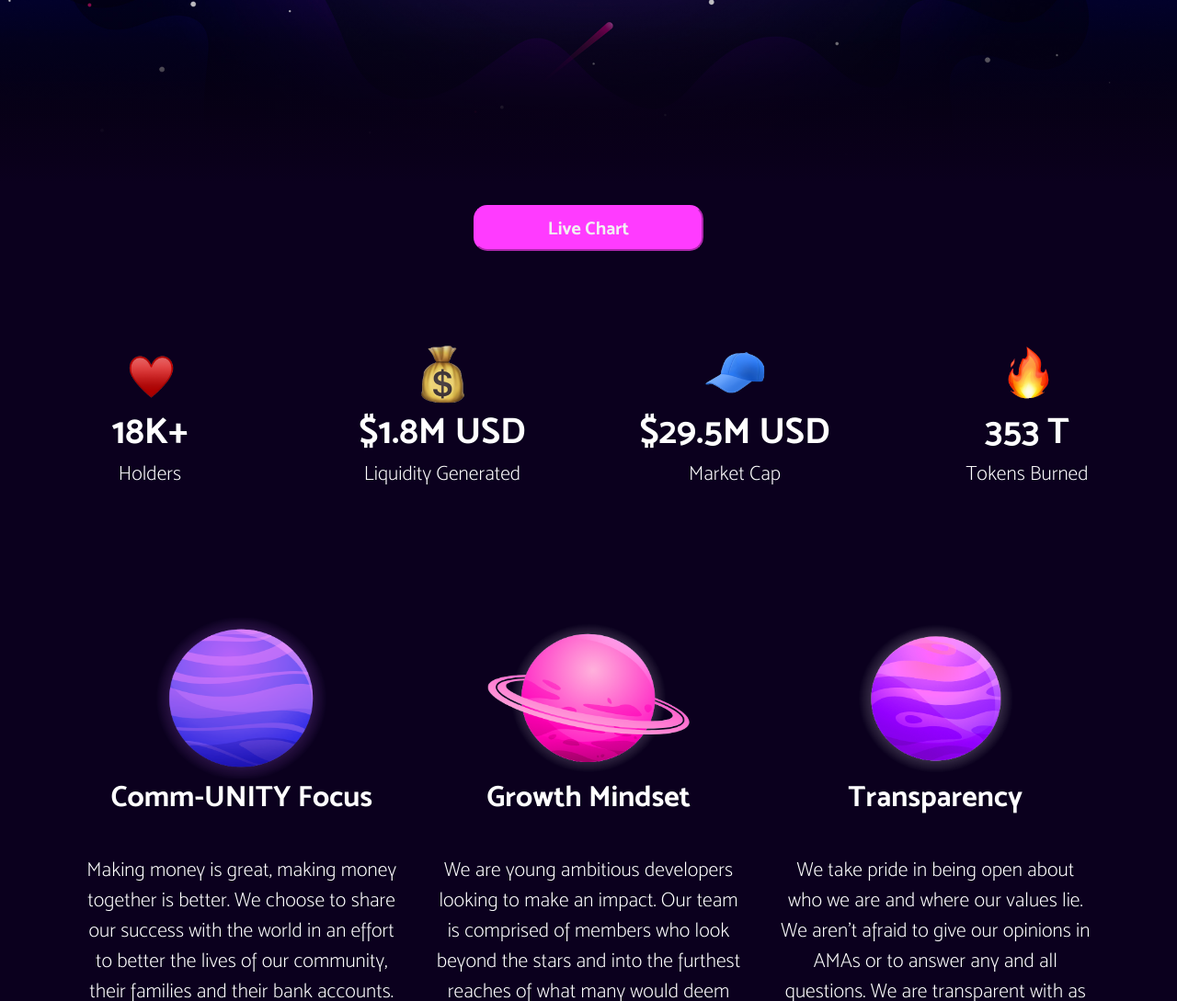
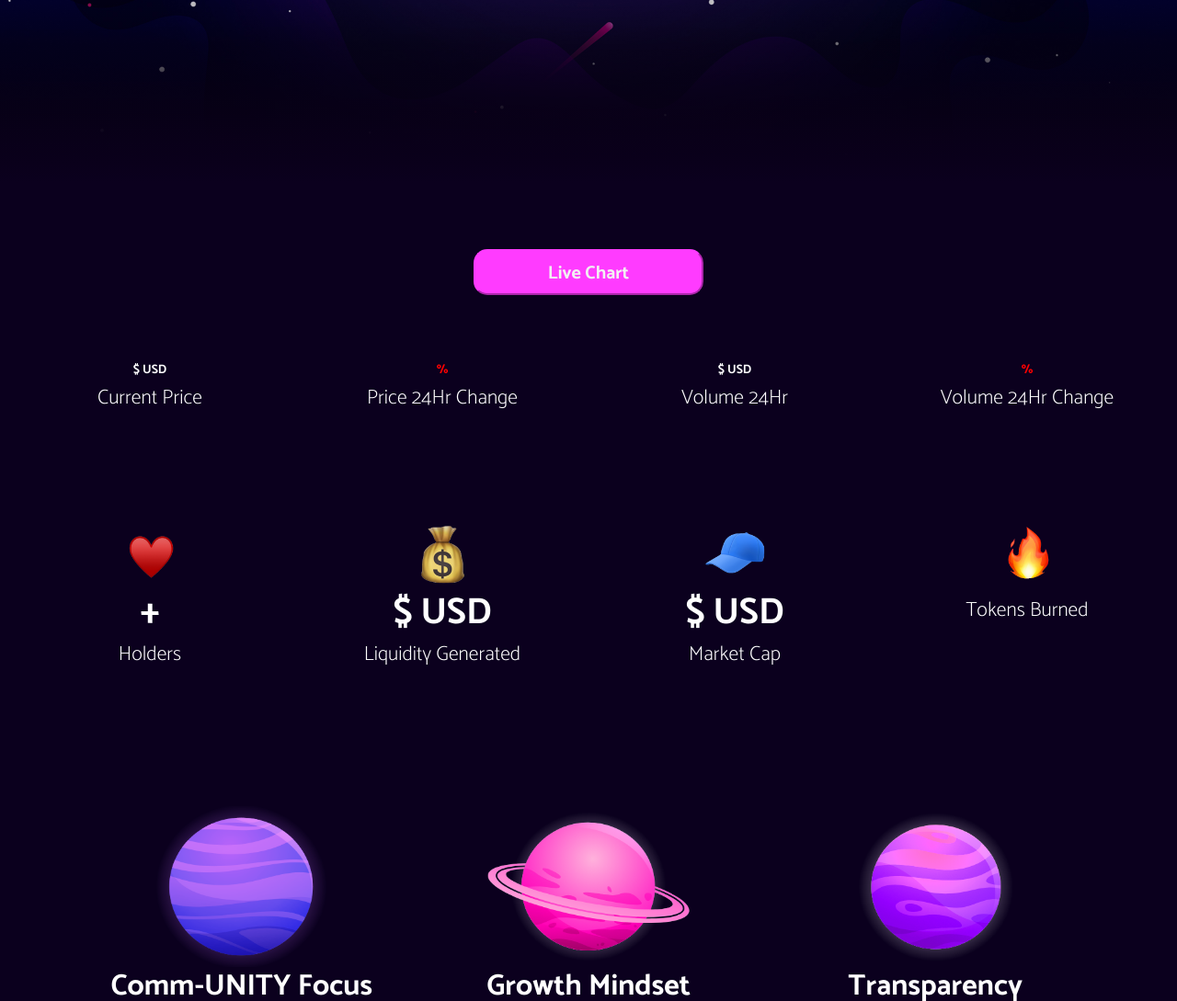
Before and after one commit to safegalaxy/SafeGalaxyWebsite, a Python web app: template resources/templates/pages/home.html in a window 1280 px wide. Shown: the part 638-1727 px from the top of the page at 92% size. Run offline with Jinja, Linux system fonts and the light colour scheme; the template is opened without the code that fills it, so the values that code supplies are empty; some libraries are stand-ins or nearby versions.

Commit message:
stats api

```diff
--- a/requirements.txt
+++ b/requirements.txt
@@ -4,3 +4,4 @@
 masonite-scheduler>=3.0,<4.0
 gunicorn==19.9.0
 web3==5.17
+beautifulsoup4==4.9
--- a/resources/templates/pages/home.html
+++ b/resources/templates/pages/home.html
@@ -33,30 +33,29 @@
         <div class="bottom-gradient-main"></div>
     </div>
     <div class="position-ref">
-
         <div class="content">
             <div class="row">
-                <div class="col-sm-12">
+                <div class="col-sm-12 my-5">
                     <button class="how-to-buy font-text-bold main-page-buttons m-2">
                         <a target="_blank" href="https://dex.guru/token/0x6b51231c43b1604815313801db5e9e614914d6e4-bsc">Live Chart</a>
                     </button>
                 </div>
-<!--                 <div class="col-sm-3 my-2"><img src="/storage/static/images/Heart-emoji.png" width="75px" height="75px" class="center-items">
-                    <h1 class="font-text-bold sub-header-main">18K+</h1>
-                    <h2 class="font-text sub-header-main-sm">Holders</h2>
+                <div class="col-sm-3 my-3">
+                    <h1 class="font-text-bold sub-header-main stats-font">${{ stats.current_price }} USD</h1>
+                    <h2 class="font-text sub-header-main-sm">Current Price</h2>
                 </div>
-                <div class="col-sm-3 my-2"><img src="/storage/static/images/Money-bag-emoji.png" width="75px" height="75px" class="center-items">
-                    <h1 class="font-text-bold sub-header-main">$1.8M USD</h1>
-                    <h2 class="font-text sub-header-main-sm">Liquidity Generated</h2>
+                <div class="col-sm-3 my-3">
+                    <h1 class="font-text-bold sub-header-main stats-font {{ 'stats-green' if stats.price_24hr_change == 'up' else 'stats-red' }}">{{ stats.price_24hr_change }}%</h1>
+                    <h2 class="font-text sub-header-main-sm">Price 24Hr Change</h2>
                 </div>
-                <div class="col-sm-3 my-2"><img src="/storage/static/images/Cap-emoji.png" width="75px" height="75px" class="center-items">
-                    <h1 class="font-text-bold sub-header-main">$29.5M USD</h1>
-                    <h2 class="font-text sub-header-main-sm">Market Cap</h2>
+                <div class="col-sm-3 my-3">
+                    <h1 class="font-text-bold sub-header-main stats-font">${{ stats.volume_24hr }} USD</h1>
+                    <h2 class="font-text sub-header-main-sm">Volume 24Hr</h2>
                 </div>
-                <div class="col-sm-3 my-2"><img src="/storage/static/images/Fire-emoji.png" width="75px" height="75px" class="center-items">
-                    <h1 class="font-text-bold sub-header-main">353 T</h1>
-                    <h2 class="font-text sub-header-main-sm">Tokens Burned</h2>
-                </div> -->
+                <div class="col-sm-3 my-3">
+                    <h1 class="font-text-bold sub-header-main stats-font {{ 'stats-green' if stats.volume_24hr_direction == 'up' else 'stats-red' }}">{{ stats.volume_24hr_change }}%</h1>
+                    <h2 class="font-text sub-header-main-sm">Volume 24Hr Change</h2>
+                </div>
             </div>
         </div>
     </div>
@@ -66,20 +65,20 @@
 
         <div class="content">
             <div class="row">
-                <div class="col-sm-3 my-2"><img src="/storage/static/images/Heart-emoji.png" width="75px" height="75px" class="center-items">
-                    <h1 class="font-text-bold sub-header-main">18K+</h1>
+                <div class="col-sm-3 my-3"><img src="/storage/static/images/Heart-emoji.png" width="75px" height="75px" class="center-items">
+                    <h1 class="font-text-bold sub-header-main">{{ stats.holders }}+</h1>
                     <h2 class="font-text sub-header-main-sm">Holders</h2>
                 </div>
-                <div class="col-sm-3 my-2"><img src="/storage/static/images/Money-bag-emoji.png" width="75px" height="75px" class="center-items">
-                    <h1 class="font-text-bold sub-header-main">$1.8M USD</h1>
+                <div class="col-sm-3 my-3"><img src="/storage/static/images/Money-bag-emoji.png" width="75px" height="75px" class="center-items">
+                    <h1 class="font-text-bold sub-header-main">${{ stats.liquidity_generated }} USD</h1>
                     <h2 class="font-text sub-header-main-sm">Liquidity Generated</h2>
                 </div>
-                <div class="col-sm-3 my-2"><img src="/storage/static/images/Cap-emoji.png" width="75px" height="75px" class="center-items">
-                    <h1 class="font-text-bold sub-header-main">$29.5M USD</h1>
+                <div class="col-sm-3 my-3"><img src="/storage/static/images/Cap-emoji.png" width="75px" height="75px" class="center-items">
+                    <h1 class="font-text-bold sub-header-main">${{ stats.market_cap }} USD</h1>
                     <h2 class="font-text sub-header-main-sm">Market Cap</h2>
                 </div>
-                <div class="col-sm-3 my-2"><img src="/storage/static/images/Fire-emoji.png" width="75px" height="75px" class="center-items">
-                    <h1 class="font-text-bold sub-header-main">353 T</h1>
+                <div class="col-sm-3 my-3"><img src="/storage/static/images/Fire-emoji.png" width="75px" height="75px" class="center-items">
+                    <h1 class="font-text-bold sub-header-main">{{ stats.tokens_burned }}</h1>
                     <h2 class="font-text sub-header-main-sm">Tokens Burned</h2>
                 </div>
             </div>
```
Also changed, not shown: app/http/controllers/PageController.py (+14 -4 lines), app/http/controllers/StatsController.py (+79 -31 lines), storage/compiled/style.css, storage/static/sass/style.scss.
